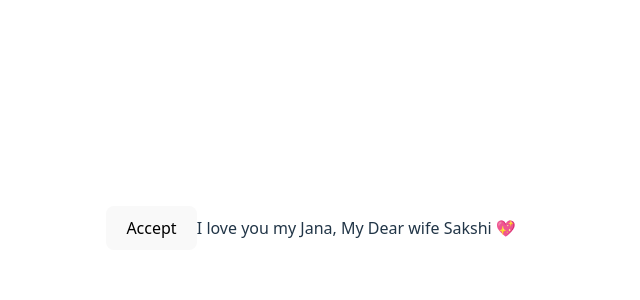
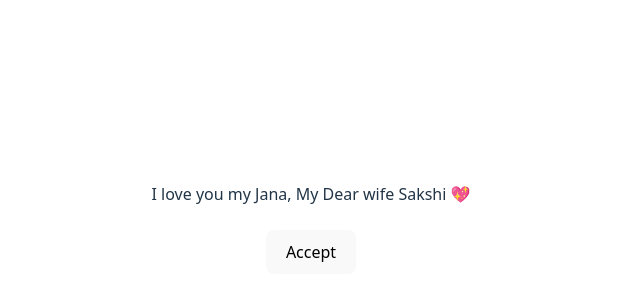
Before and after one commit to sopanvn/react-aws-demo, a React (Vite) app: page / in a window 1280 px wide. Shown: the part 172-472 px from the top of the page, without its empty margins (329-969 px from the left). Built offline with nearby package versions, Linux system fonts and the light colour scheme.

Commit message:
'Corrected'

```diff
--- a/src/App.jsx
+++ b/src/App.jsx
@@ -4,6 +4,9 @@ import './App.css'
 function App()
 {
     const [tempData, setTempData] = useState("I love you my Jana, My Dear wife Sakshi 💖 ");
+
+
+
     const acceptHandler = () => {
         setTempData("I Love You Too 💖");
     }
@@ -13,9 +16,10 @@ function App()
 
   return (
     <>
-          <button onClick={() => { acceptHandler } }> Accept </button>
 
           <span>{tempData}</span>
+          <br /><br />
+          <button onClick={acceptHandler}> Accept </button>
     </>
   )
 }
```
